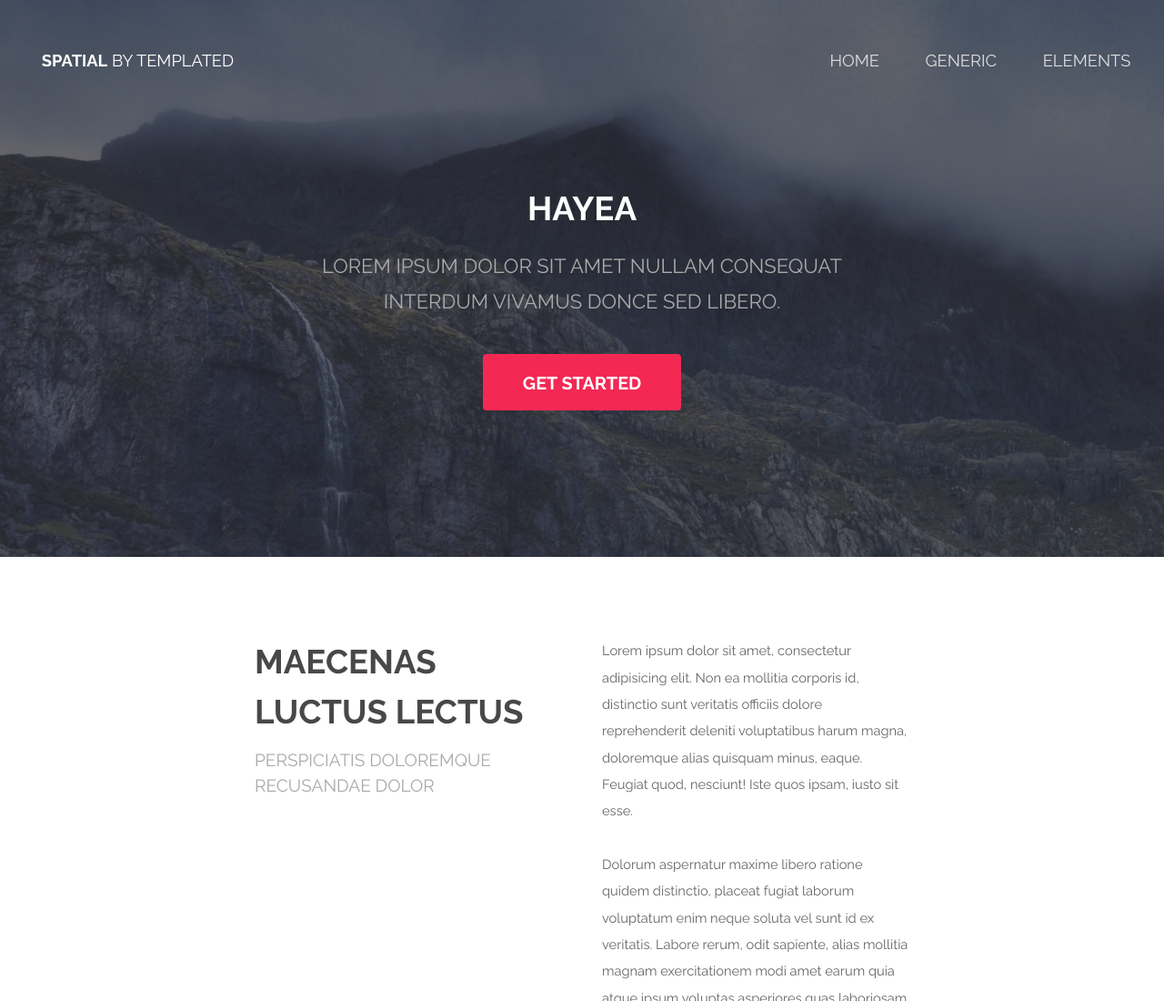
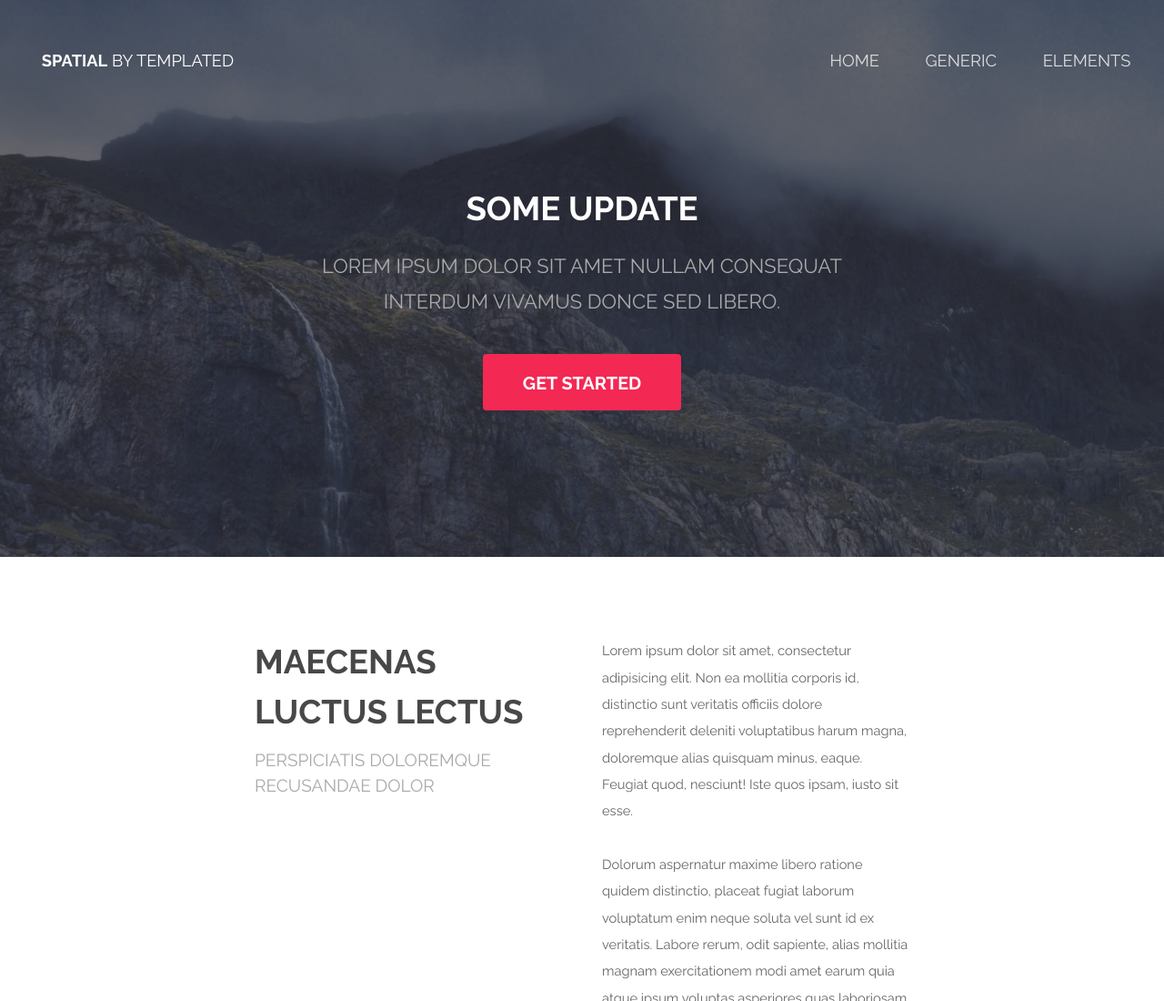
Before and after one commit to closeheat-test1/holy-water-6041, a plain HTML site: page index.html in a window 1280 px wide. Shown: the top 1100 px of the page at 91% size. Drawn offline with Linux system fonts and the light colour scheme.

Commit message:
Live editor edit

```diff
--- a/index.html
+++ b/index.html
@@ -37,7 +37,7 @@
 
 		<!-- Banner -->
 			<section id="banner">
-				<h2>Hayea</h2>
+				<h2>Some update</h2>
 				<p>Lorem ipsum dolor sit amet nullam consequat <br /> interdum vivamus donce sed libero.</p>
 				<ul class="actions">
 					<li><a href="#" class="button special big">Get Started</a></li>
```
